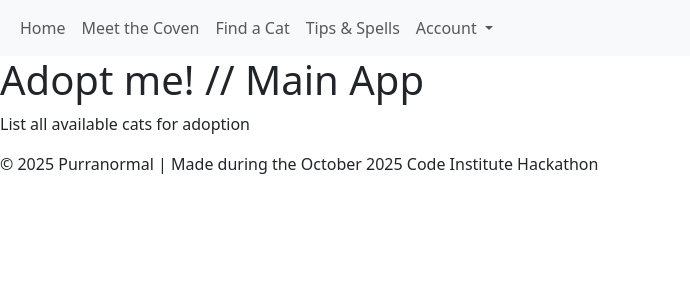
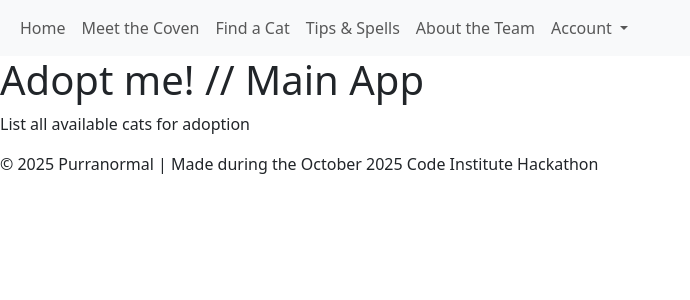
Before and after one commit to hannahro15/CI-Halloween-Hackathon-25, a Django app: page / in a window 1280 px wide. Shown: the top 300 px of the page, without its empty margins (0-690 px from the left). Run offline with Django 4.2, Linux system fonts and the light colour scheme.

Commit message:
Add css and other odd bits to folder structure

```diff
--- a/adoption/views.py
+++ b/adoption/views.py
@@ -12,3 +12,6 @@ def about(request):
 
 def contact(request):
     return render(request, 'contact.html')
+
+def team_page(request):
+    return render(request, 'team-page.html')
--- a/templates/navbar.html
+++ b/templates/navbar.html
@@ -23,6 +23,9 @@
         <li class="nav-item">
           <a class="nav-link" href="{% url 'contact' %}">Tips & Spells</a>
         </li>
+        <li class="nav-item">
+          <a class="nav-link" href="{% url 'team-page' %}">About the Team</a>
+        </li>
         <li class="nav-item dropdown">
             <a class="nav-link dropdown-toggle" href="#" role="button" data-bs-toggle="dropdown" aria-expanded="false">
                 Account
```
Also changed, not shown: static/css/style.css (+7 -0 lines), static/css/about.css (added), static/css/contact.css (added), static/css/index.css (added), static/css/main-app.css (added), static/css/team-page.css (added), templates/team-page.html (added).
